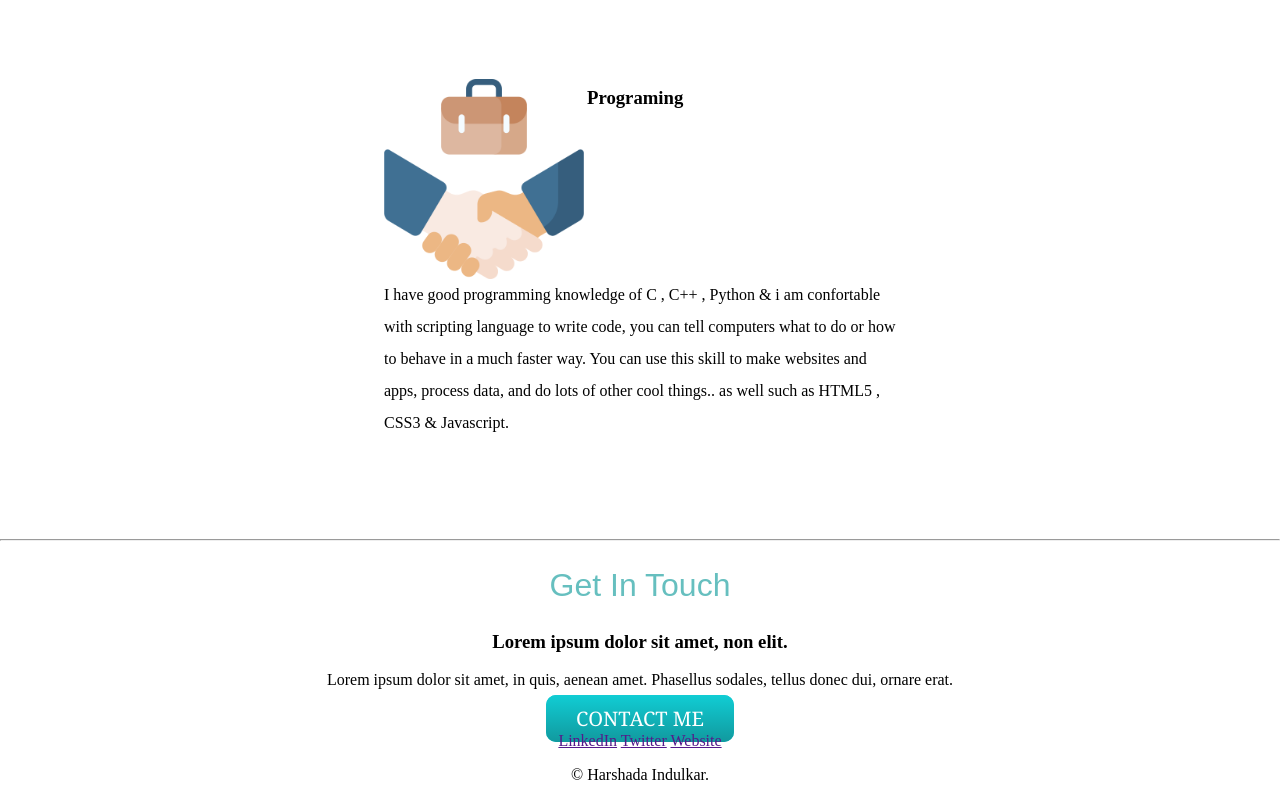
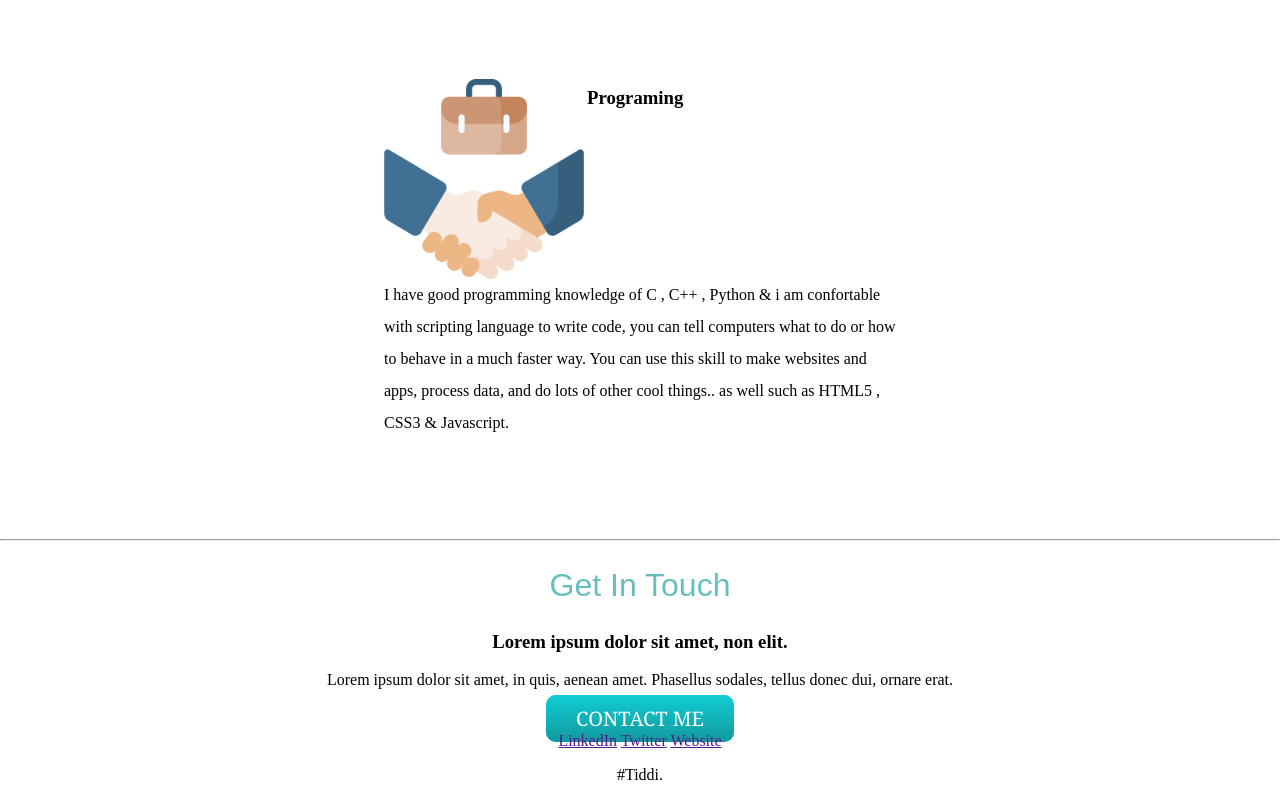
Before and after one commit to vidyagade208/web-2, a plain HTML site: page index.html in a window 1280 px wide. Shown: the part 1524-2324 px from the top of the page. Drawn offline with Linux system fonts and the light colour scheme.

Commit message:
Update index.html

```diff
--- a/index.html
+++ b/index.html
@@ -61,7 +61,7 @@
             <a target="_blank"footer-link" href="">LinkedIn</a>
             <a target="_blank"footer-link" href="">Twitter</a>
             <a  target="_blank"footer-link" href="">Website</a>
-            <p>© Harshada Indulkar.</p>
+            <p>#Tiddi.</p>
           </div>
      </body>
 </html>
```
